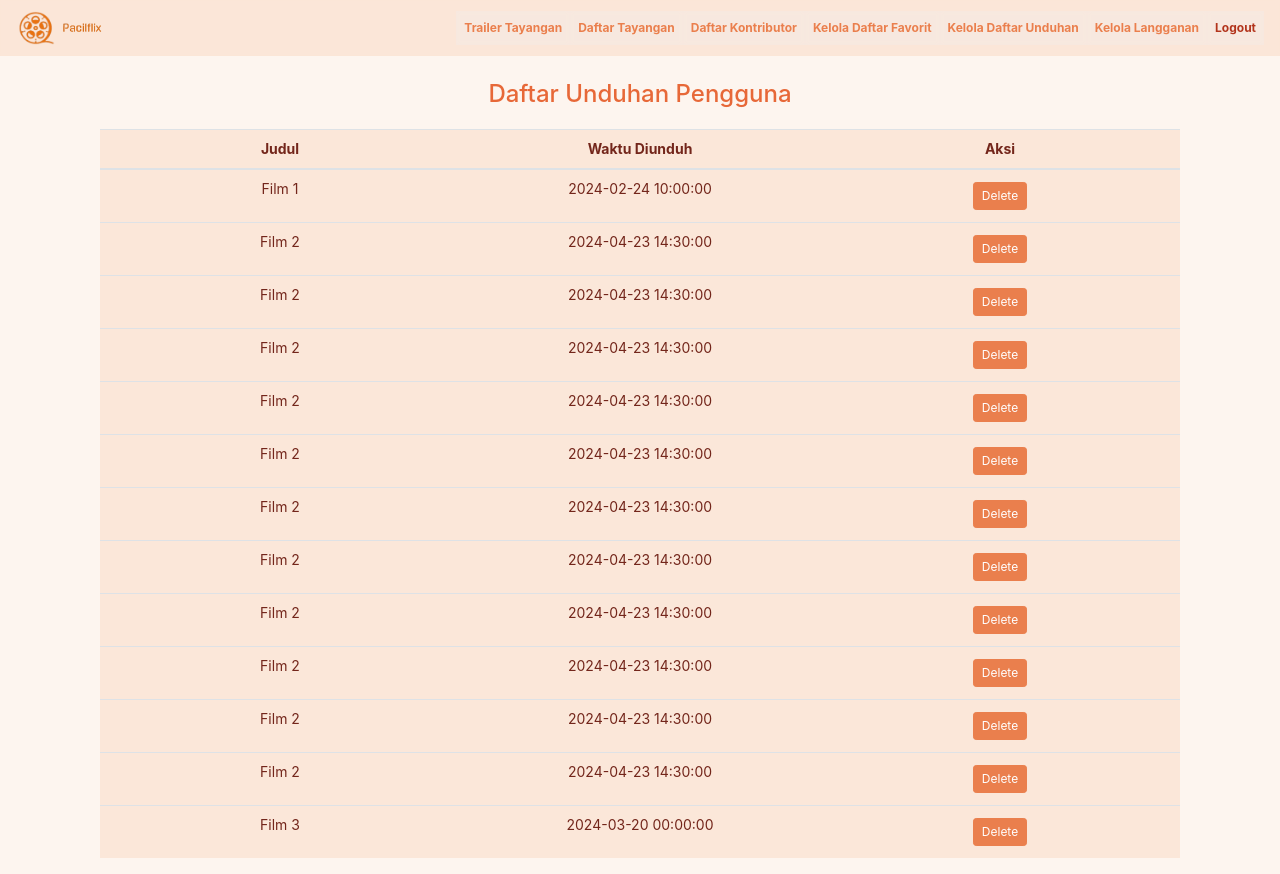
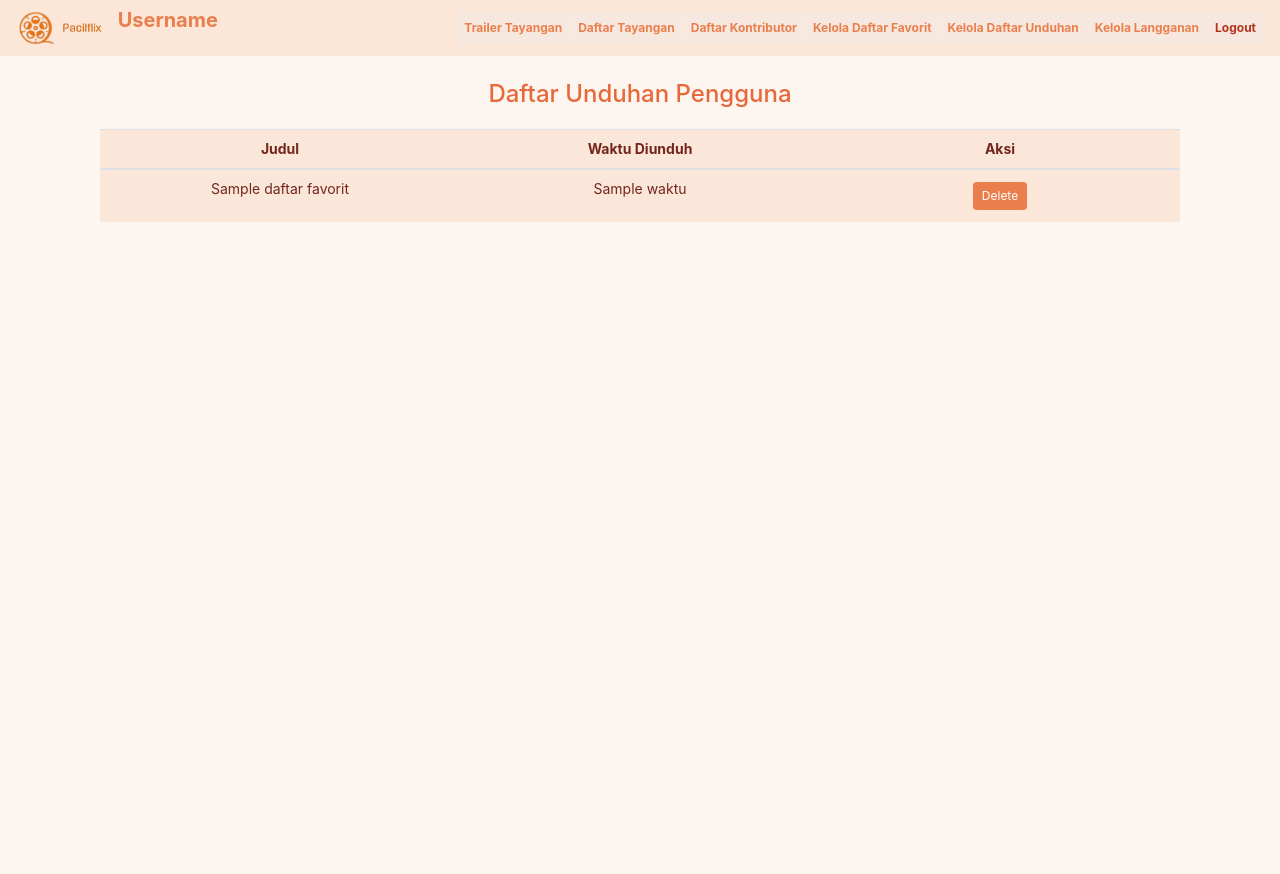
Before and after one commit to Pacilflix-A2/Pacilflix, a Django app: template daftar/templates/daftar_unduhan.html in a window 1280 px wide. After the commit the page ends 222 px from the top, so only its background shows below. Run offline with Django 3.2, Linux system fonts and the light colour scheme; the template is opened without the code that fills it: most values are stand-ins (such as "Sample title", 1, 10 or a date in 2020); some libraries are stand-ins or nearby versions.

Commit message:
Finish frontend

```diff
--- a/daftar/templates/daftar_unduhan.html
+++ b/daftar/templates/daftar_unduhan.html
@@ -65,100 +65,15 @@
       </tr>
     </thead>
     <tbody>
-      <tr>
-        <td>Film 1</td>
-        <td>2024-02-24 10:00:00</td>
-        <td>
-          <button type="button" class="btn btn-danger btn-sm">Delete</button>
-        </td>
-      </tr>
-      <tr>
-        <td>Film 2</td>
-        <td>2024-04-23 14:30:00</td>
-        <td>
-          <button type="button" class="btn btn-danger btn-sm">Delete</button>
-        </td>
-      </tr>
-      <tr>
-        <td>Film 2</td>
-        <td>2024-04-23 14:30:00</td>
-        <td>
-          <button type="button" class="btn btn-danger btn-sm">Delete</button>
-        </td>
-      </tr>
-      <tr>
-        <td>Film 2</td>
-        <td>2024-04-23 14:30:00</td>
-        <td>
-          <button type="button" class="btn btn-danger btn-sm">Delete</button>
-        </td>
-      </tr>
-      <tr>
-        <td>Film 2</td>
-        <td>2024-04-23 14:30:00</td>
-        <td>
-          <button type="button" class="btn btn-danger btn-sm">Delete</button>
-        </td>
-      </tr>
-      <tr>
-        <td>Film 2</td>
-        <td>2024-04-23 14:30:00</td>
-        <td>
-          <button type="button" class="btn btn-danger btn-sm">Delete</button>
-        </td>
-      </tr>
-      <tr>
-        <td>Film 2</td>
-        <td>2024-04-23 14:30:00</td>
-        <td>
-          <button type="button" class="btn btn-danger btn-sm">Delete</button>
-        </td>
-      </tr>
-
-      <tr>
-        <td>Film 2</td>
-        <td>2024-04-23 14:30:00</td>
-        <td>
-          <button type="button" class="btn btn-danger btn-sm">Delete</button>
-        </td>
-      </tr>
-      <tr>
-        <td>Film 2</td>
-        <td>2024-04-23 14:30:00</td>
-        <td>
-          <button type="button" class="btn btn-danger btn-sm">Delete</button>
-        </td>
-      </tr>
-
-      <tr>
-        <td>Film 2</td>
-        <td>2024-04-23 14:30:00</td>
-        <td>
-          <button type="button" class="btn btn-danger btn-sm">Delete</button>
-        </td>
-      </tr>
-
-      <tr>
-        <td>Film 2</td>
-        <td>2024-04-23 14:30:00</td>
-        <td>
-          <button type="button" class="btn btn-danger btn-sm">Delete</button>
-        </td>
-      </tr><var></var>
-      <tr>
-        <td>Film 2</td>
-        <td>2024-04-23 14:30:00</td>
-        <td>
-          <button type="button" class="btn btn-danger btn-sm">Delete</button>
-        </td>
-      </tr>
-      <tr>
-        <td>Film 3</td>
-        <td>2024-03-20 00:00:00</td>
-        <td>
-          <button type="button" class="btn btn-danger btn-sm">Delete</button>
-        </td>
-      </tr>
+      {% for judul, waktu in daftar_favorit %}
+        <tr>
+          <td>{{ judul }}</td>
+          <td>{{ waktu }}</td>
+          <td>
+            <button type="button" class="btn btn-danger btn-sm">Delete</button>
+          </td>
+        </tr>
+      {% endfor %}
     </tbody>
   </table>
 </div>
--- a/daftar/urls.py
+++ b/daftar/urls.py
@@ -2,6 +2,6 @@ from django.urls import path
 from daftar.views import daftar_favorit, daftar_unduhan
 
 urlpatterns = [
-    path('favorit', daftar_favorit, name='daftar_favorit'),
-    path('unduhan', daftar_unduhan, name='daftar_unduhan'),
+    path('daftar_favorit', daftar_favorit, name='daftar_favorit'),
+    path('daftar_unduhan', daftar_unduhan, name='daftar_unduhan'),
 ]
--- a/pacilflix/urls.py
+++ b/pacilflix/urls.py
@@ -23,5 +23,5 @@ from pacilflix import settings
 
 urlpatterns = [
     path('admin/', admin.site.urls),
-    path('daftar/', include('daftar.urls'))
+    path('', include('daftar.urls'))
 ]+ static(settings.STATIC_URL, document_root=settings.STATIC_ROOT)
--- a/requirements.txt
+++ b/requirements.txt
@@ -2,6 +2,9 @@ django
 gunicorn
 whitenoise
 psycopg2
+psycopg2-binary
 requests
 urllib3
 django-environ
+python-dotenv
+psycopg[binary]
--- a/templates/navbar.html
+++ b/templates/navbar.html
@@ -37,6 +37,11 @@
   .nav-item {
     background-color: #f8f9fa; /* Change to desired color */
   }
+  p{
+    color: #EA7F4D; /* Title color */
+    font-size: 20px;
+    font-weight: bold;
+  }
 </style>
 
 <body>
@@ -46,6 +51,7 @@
       <img src="{% static 'images/logo.png' %}" alt="Logo">
       <img src="{% static 'images/nama.png' %}" alt="Nama">
     </a>
+    <p>Username</p>
     <button class="navbar-toggler" type="button" data-toggle="collapse" data-target="#navbarNav"
       aria-controls="navbarNav" aria-expanded="false" aria-label="Toggle navigation">
       <span class="navbar-toggler-icon"></span>
```
Also changed, not shown: daftar/templates/daftar_favorit.html (+9 -94 lines), daftar/views.py (+53 -2 lines).
